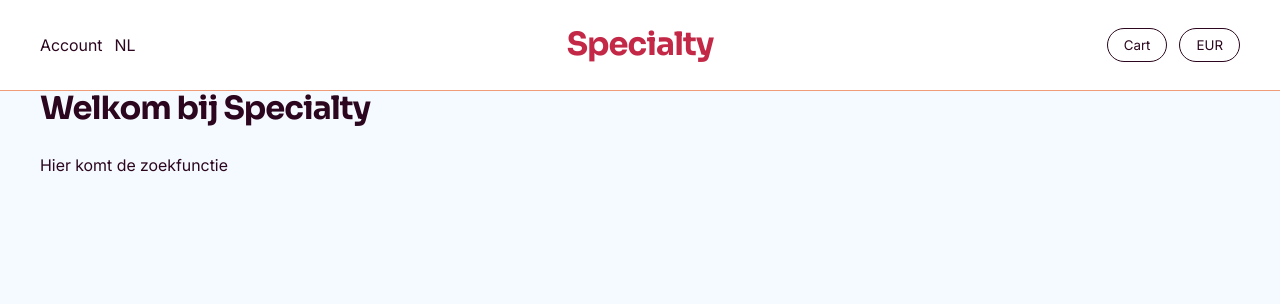
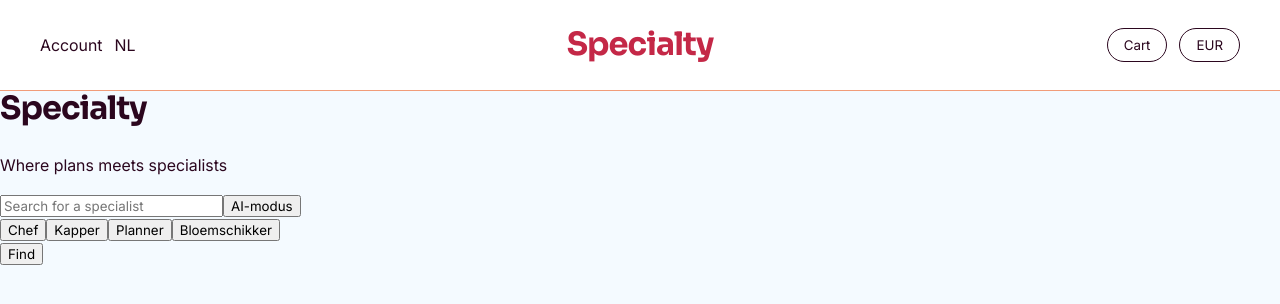
Before and after one commit to kdeborst/Specialty, a React (Vite) app: page / in a window 1280 px wide. Shown: the top 304 px of the page. Built offline with nearby package versions, Linux system fonts and the light colour scheme.

Commit message:
Add static HeroSearch code

```diff
--- a/src/components/home/HeroSearch/HeroSearch.jsx
+++ b/src/components/home/HeroSearch/HeroSearch.jsx
@@ -2,7 +2,29 @@
 
 function HeroSearch() {
     return (
-        <></>
+        <section className='hero-search'>
+            <div className='hero-search-container'>
+                <h2 className='hero-search-title'>Specialty</h2>
+                <p className='hero-search-subtitle'>Where plans meets specialists</p>
+                <div className='hero-search-bar-row'>
+                    <input
+                        className='hero-search-input'
+                        type="text"
+                        placeholder='Search for a specialist'
+                    />
+                    <button className='hero-search-ai-button'>AI-modus</button>
+                </div>
+                <div className='hero-search-categories'>
+                    <button className='hero-search-category-button'>Chef</button>
+                    <button className='hero-search-category-button'>Kapper</button>
+                    <button className='hero-search-category-button'>Planner</button>
+                    <button className='hero-search-category-button'>Bloemschikker</button>
+                </div>
+                <div className='hero-search-action'>
+                    <button className='hero-search-find-button'>Find</button>
+                </div>
+            </div>
+        </section>
     )
 }
 
--- a/src/pages/HomePage.jsx
+++ b/src/pages/HomePage.jsx
@@ -1,12 +1,10 @@
-import AppLayout from "../components/layout/AppLayout/AppLayout";
+import AppLayout from '../components/layout/AppLayout/AppLayout';
+import HeroSearch from '../components/home/HeroSearch/HeroSearch';
 
 function HomePage() {
     return (
         <AppLayout>
-            <section className='page-container'>
-                <h2>Welkom bij Specialty</h2>
-                <p>Hier komt de zoekfunctie</p>
-            </section>
+            <HeroSearch />
         </AppLayout>
     )
 }
```
